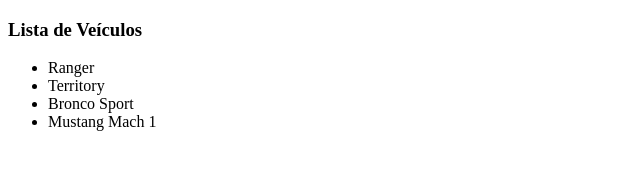
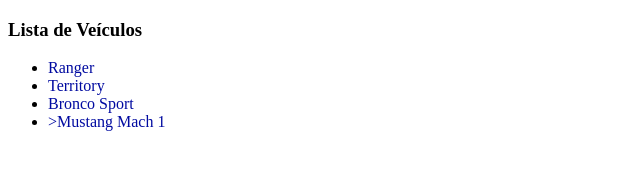
Before and after one commit to epsjluiz/sprintVersionamentoMetodologiasAgeis, a plain HTML site: page index.html in a window 1280 px wide. Shown: the whole page, without its empty margins (0-640 px from the left). Drawn offline with Linux system fonts and the light colour scheme.

Commit message:
Finalizado

```diff
--- a/index.html
+++ b/index.html
@@ -10,10 +10,10 @@
 			<section>
 				<h3> Lista de Veículos </h3>
 				<ul>
-					<li>Ranger</li>
-					<li>Territory</li>
-					<li>Bronco Sport</li>
-					<li>Mustang Mach 1</li>
+					<li><font color="#000AA">Ranger</font></li>
+					<li><font color="#000AA">Territory</font></li>
+					<li><font color="#000AA">Bronco Sport</font></li>
+					<li><font color="#000AA">>Mustang Mach 1</font></li>
 				</ul>
 			</section>
 		</main>
```
